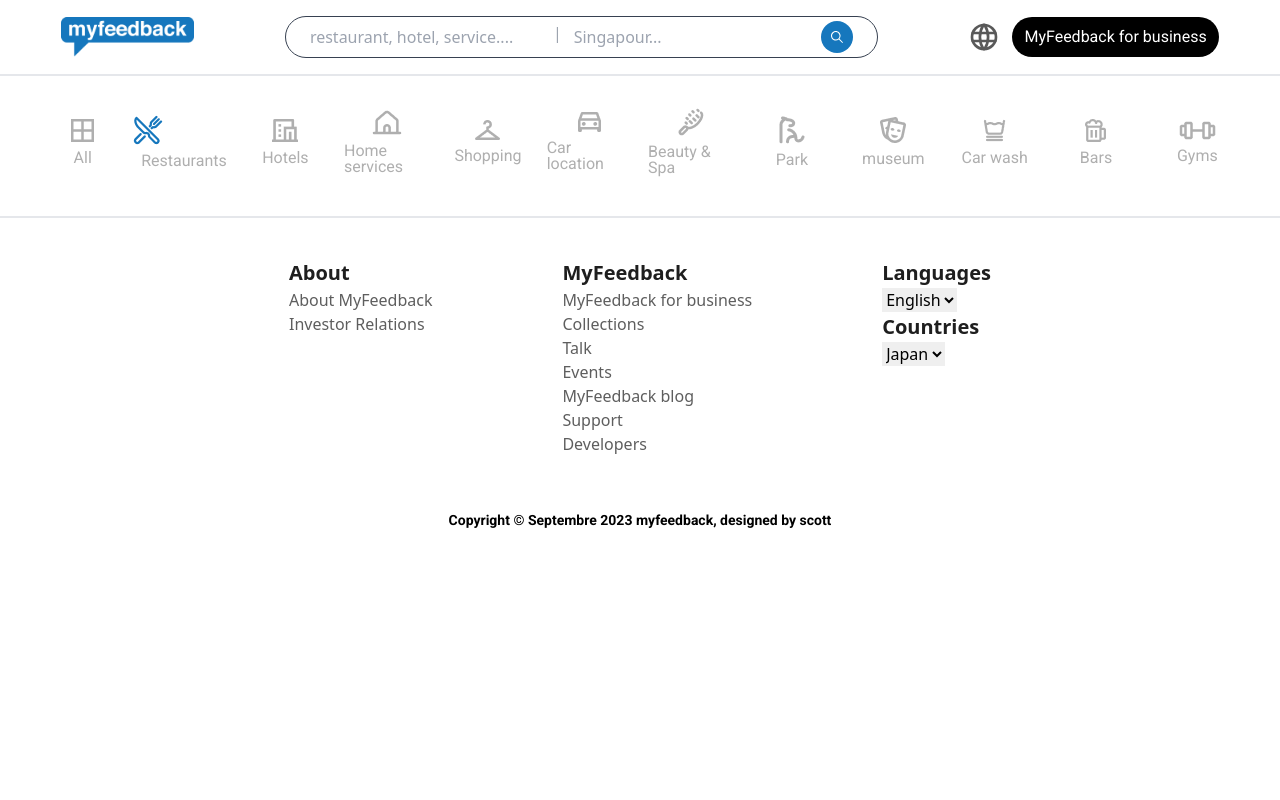
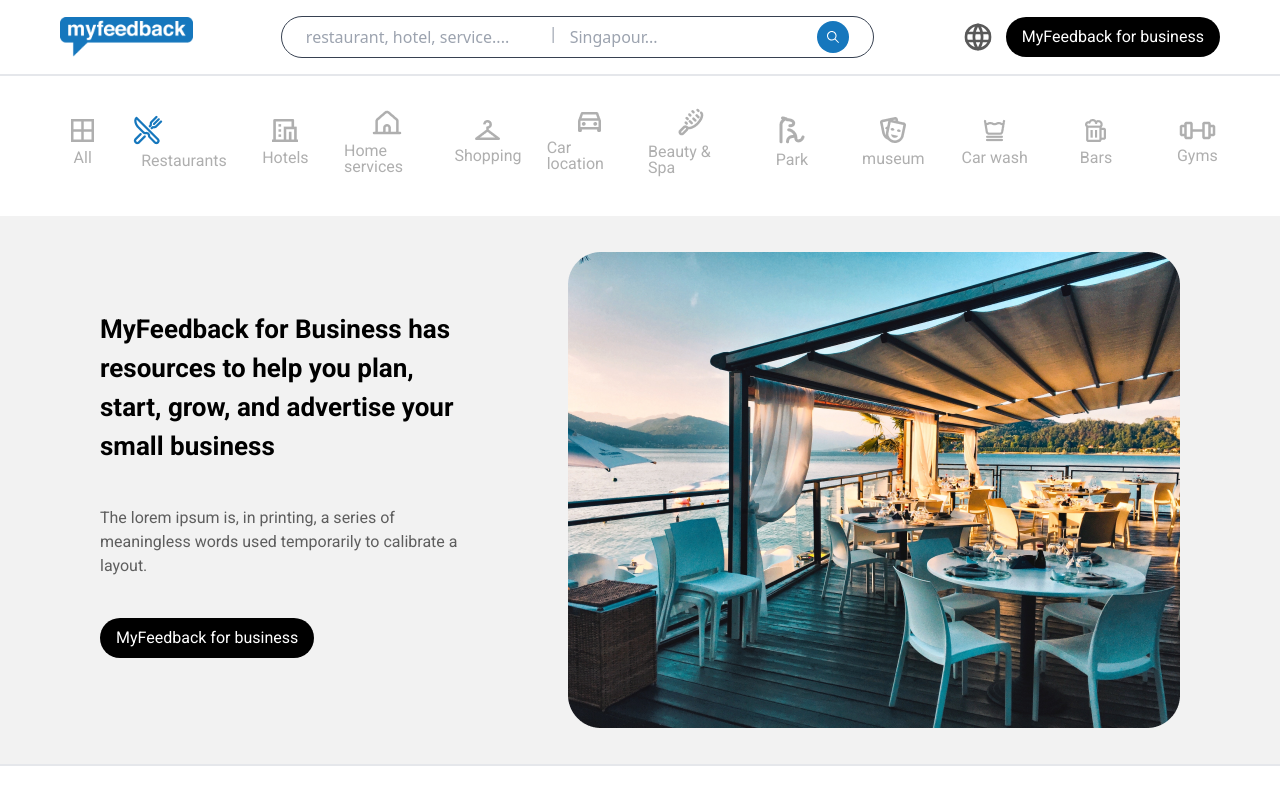
Before and after one commit to selina-islam/FeedbackHub, a React (Vite) app: page / in a window 1280 px wide. Shown: the top 800 px of the page. Built offline with nearby package versions, Linux system fonts and the light colour scheme; a web font is replaced by a local one.

Commit message:
feedback done

```diff
--- /dev/null
+++ b/src/Components/HomePage/MyFeedback.jsx
@@ -0,0 +1,29 @@
+import React from 'react'
+import { Button } from '../ReuseableComponent/Button';
+
+function MyFeedback() {
+        return (
+          <section className="bg-[#F2F2F2]">
+            <div className="flex flex-col lg:flex-row justify-around items-center px-12 py-4 gap-1">
+              {/* left side */}
+              <div className="p-5 w-[400px] h-[400px]">
+                <h1 className="font-bold text-[26px] font-roboto">
+                  MyFeedback for Business has resources to help you plan, start,
+                  grow, and advertise your small business
+                </h1>
+                <p className="text-[#5E5E5E] font-roboto py-5 md:py-10">
+                  The lorem ipsum is, in printing, a series of meaningless words
+                  used temporarily to calibrate a layout.
+                </p>
+                <Button />
+              </div>
+              {/* right side */}
+              <div className="p-5">
+                <img src="/feedback.png" alt="Images" />
+              </div>
+            </div>
+          </section>
+        );
+}
+
+export default MyFeedback
--- a/src/Components/HomePage/SectionMaintain.jsx
+++ b/src/Components/HomePage/SectionMaintain.jsx
@@ -1,10 +1,12 @@
 import React from 'react'
 import AllTopic from './AllTopic'
+import MyFeedback from './MyFeedback'
 
 function SectionMaintain() {
   return (
           <>
-          <AllTopic/>
+      <AllTopic />
+      <MyFeedback/>
           </>
   )
 }
--- a/src/Components/ReuseableComponent/Button.jsx
+++ b/src/Components/ReuseableComponent/Button.jsx
@@ -4,7 +4,7 @@ export const Button = ({ className }) => {
         return (
           <button
             className={cn(
-              "bg-black w-[233px], h-[47px], rounded-[23px] text-[#FFFFFF] px-3 py-2 font-roboto",
+              "bg-black w-[233px], h-[47px], rounded-[23px] text-[#FFFFFF] px-4 py-2 font-roboto",
               className
             )}
           >
```
Also changed, not shown: public/feedback.png (added).
